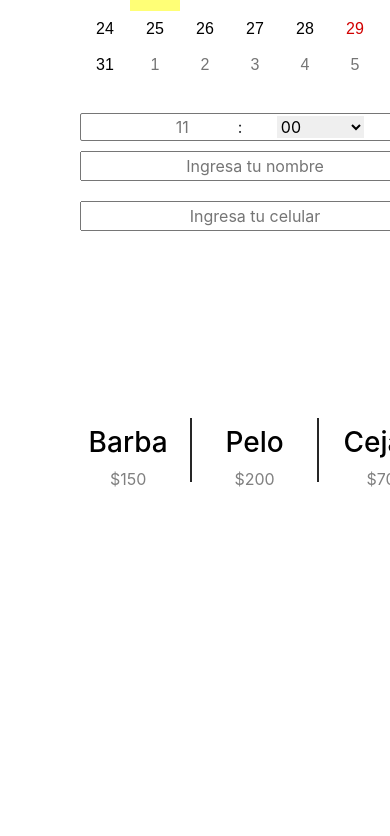
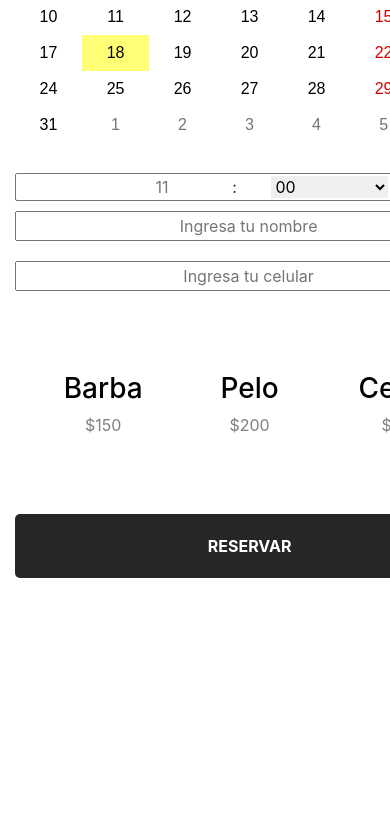
Before and after one commit to lauta3011/barbas, a React (Create React App) app in the folder client/: page / in a window 390 px wide. Shown: the part 1448-2284 px from the top of the page. Built offline with nearby package versions, Linux system fonts and the light colour scheme; no server answers.

Commit message:
fixes to the mobile components

```diff
--- a/client/src/BaseStyle.css
+++ b/client/src/BaseStyle.css
@@ -39,6 +39,8 @@ html, body, #root{
     }
     .Container{
         width: 100% !important;
+        padding-left: 15px;
+        padding-right: 15px;
     }
     .Header{
         width: 100%;
@@ -49,21 +51,28 @@ html, body, #root{
     .Servicios{
         height: 110% !important;
     }
+    .Container .title, .react-calendar, .inputs, .inputs .timePicker, input[type=text]{
+        width: 100% !important;
+        margin-left: 0 !important;
+        padding-left: 0 !important;
+    }
+    .Container .title{
+        margin-bottom: 80px;
+    }
     .Model{
         display: none;
     }
     .ModelMobile{
-        position: absolute;
-        top: 65%;
-        z-index: 1;
+        margin-top: 50px;
+        z-index: 2;
         width: 100% !important;
         text-align: center;
         display: inline-flex !important;
-        padding-left: 13%;
-        padding-right: 11%;
+        padding-left: 15px;
+        padding-right: 15px;
     }
     .InfoMobile{
-        width: 125px;
+        width: 33%;
         padding-top: 20px;
         border-radius: 5px;
         margin: 1px;
@@ -73,7 +82,10 @@ html, body, #root{
     }
 
     .CrearReserva .Reservar{
-        margin-top: 40%;
+        margin-top: 50px;
+    }
+    .CrearReserva .Reservar button{
+        width: 100% !important;
     }
     .AboutUs{
         top: 210% !important;
@@ -81,9 +93,6 @@ html, body, #root{
     .AboutUs .title{
         width: 80% !important;
         left: 10% !important;
-    }
-    .AboutUs .title h3{
-        padding-top: 140% !important;
     }
     .Showroom{
         top: 310% !important;
@@ -300,15 +309,11 @@ p{
     height: 100%;
 }
 
-.AboutUs .title h3{
-    padding-top: 75%;
-}
-
 .Map{
-    position: absolute;
     width: 100%;
     height: 50%;
-    top: 25%;
+    margin-top: 60px;
+    margin-bottom: 60px;
 }
 
 .Showroom{
--- a/client/src/CrearReserva.jsx
+++ b/client/src/CrearReserva.jsx
@@ -1,6 +1,7 @@
 import React, { Component } from 'react';
 import Calendar from 'react-calendar';
 import Reservar from './Reservar';
+import ModelMobile from './ModelMobile';
 import 'react-calendar/dist/Calendar.css';
 import './BaseStyle.css';
 
@@ -78,6 +79,7 @@ class CrearReserva extends Component {
 
                         <input type="text" placeholder="Ingresa tu nombre" value={this.state.name} onChange={e => this.updateName(e)}/><br/>
                         <input type="text" placeholder="Ingresa tu celular" value={this.state.phone} onChange={e => this.updatePhone(e)}/>
+                        <ModelMobile handleAddService={this.props.handleAddService} handleRemoveService={this.props.handleRemoveService}/>
                         <Reservar handleReservation={() => this.handleCreateReservation(this.state.name, this.state.phone, this.state.date, this.state.hour, this.state.min)}/>
                     </div>
                 </div>
--- a/client/src/Servicios.jsx
+++ b/client/src/Servicios.jsx
@@ -1,7 +1,6 @@
 import React, { Component } from 'react';
 import CrearReserva from './CrearReserva';
 import Model from './Model';
-import ModelMobile from './ModelMobile';
 import axios from 'axios';
 
 class Servicios extends Component {
@@ -15,10 +14,10 @@ class Servicios extends Component {
             <div className="Servicios">
                 <div>
                     <div style={{height:"100%",width:"100%",position:"absolute"}}>
-                        <CrearReserva handleCreateReservation={this.createReservation}/>
+
+                        <CrearReserva handleAddService={this.addService} handleRemoveService={this.removeService} handleCreateReservation={this.createReservation}/>
                         <Model handleAddService={this.addService} handleRemoveService={this.removeService}/>
 
-                        <ModelMobile handleAddService={this.addService} handleRemoveService={this.removeService}/>
                     </div>
                 </div>
             </div>
```
